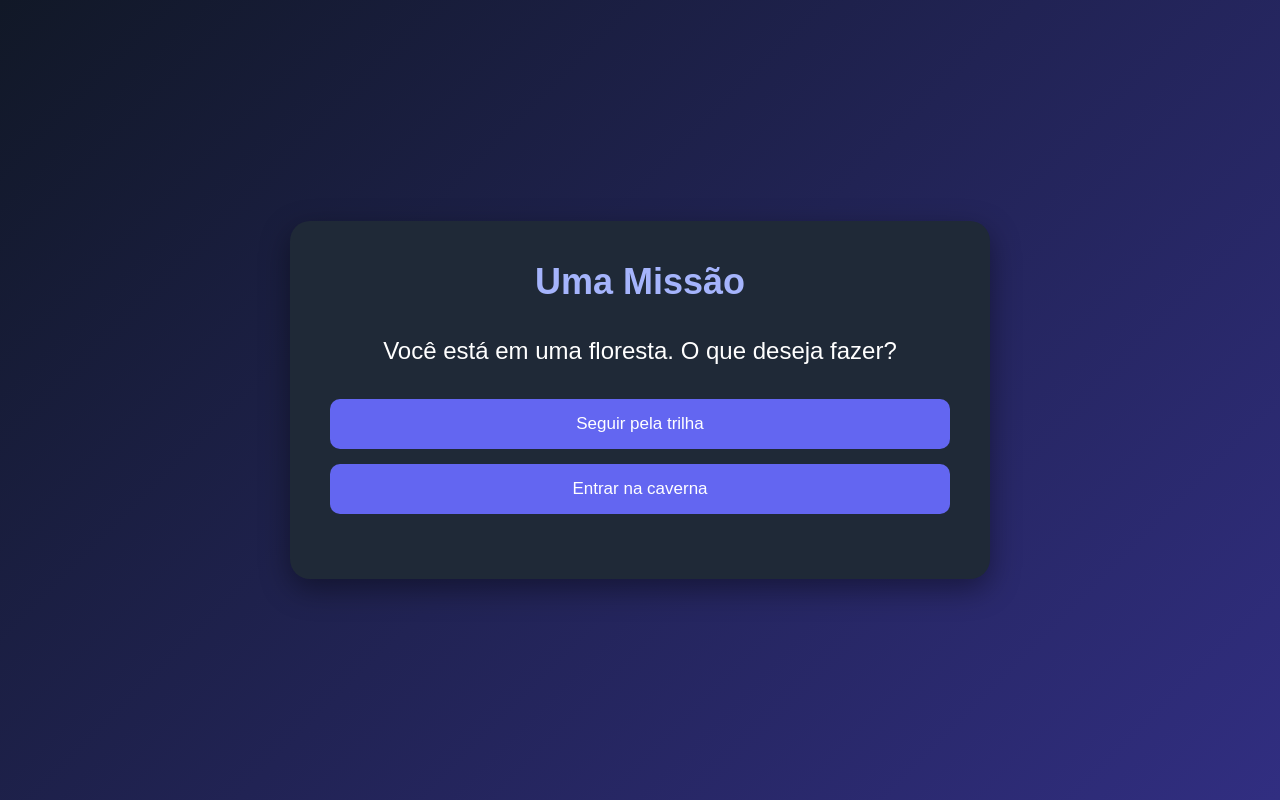
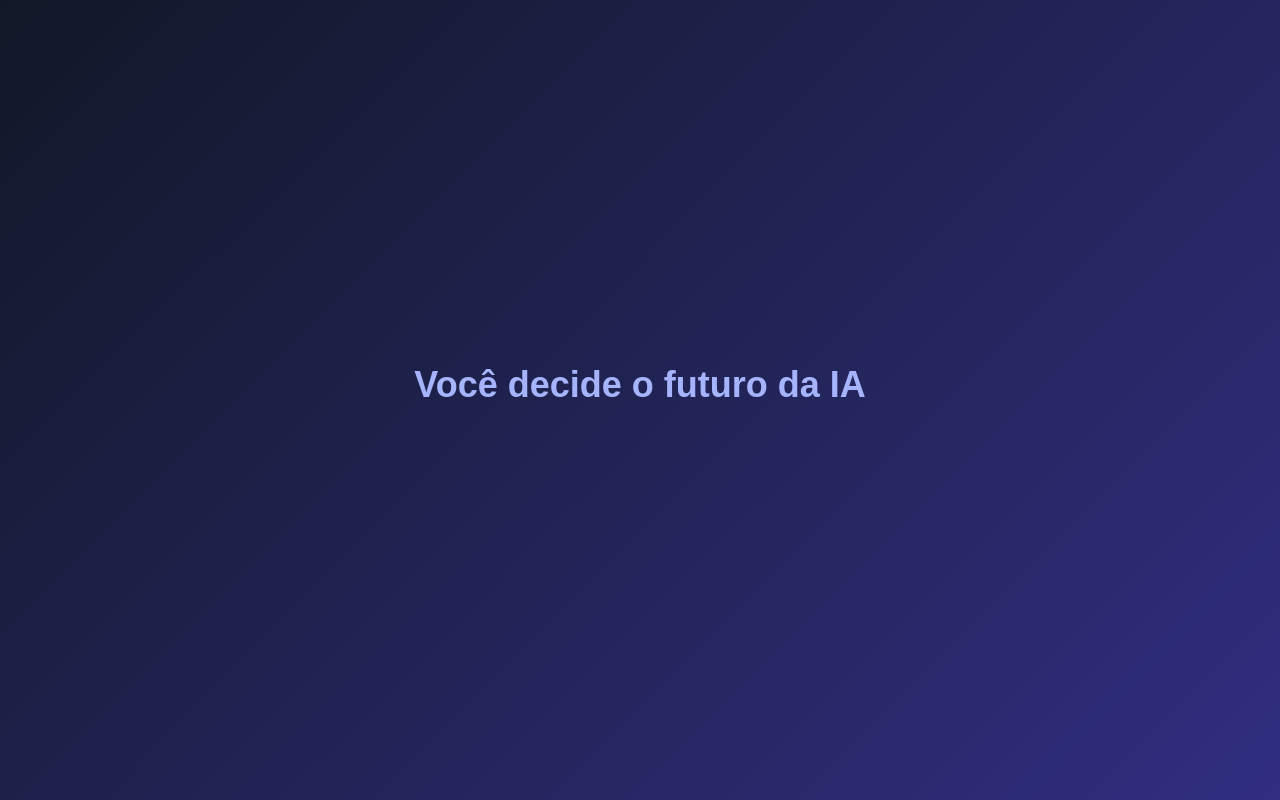
Before and after one commit to gabrielferreiraoliveira03-cpu/projeto-em-grupo, a plain HTML site: page index.html in a window 1280 px wide. Drawn offline with Linux system fonts and the light colour scheme.

Commit message:
Update index.html

```diff
--- a/index.html
+++ b/index.html
@@ -1,35 +1,20 @@
 <!DOCTYPE html>
-<html lang="pt-BR">
-
+<html lang="pt-br">
 <head>
     <meta charset="UTF-8">
     <meta name="viewport" content="width=device-width, initial-scale=1.0">
-
-    <title>Uma Missão</title>
-
     <link rel="stylesheet" href="style.css">
+    <title>Você decide o futuro da IA</title>
 </head>
-
 <body>
-
-    <main class="container">
-
-        <h1>Uma Missão</h1>
-
-        <section id="jogo">
-
-            <p id="pergunta"></p>
-
-            <div id="alternativas"></div>
-
-        </section>
-
-        <p id="resultado"></p>
-
-    </main>
-
+    <div class="caixa-principal">
+        <h1>Você decide o futuro da IA</h1>
+        <div class="caixa-perguntas"></div>
+        <div class="caixa-alternativas"></div>
+        <div class="caixa-resultado">
+            <p class="texto-resultado"></p>
+        </div>
+    </div>
     <script src="script.js"></script>
-
 </body>
-
 </html>
```
